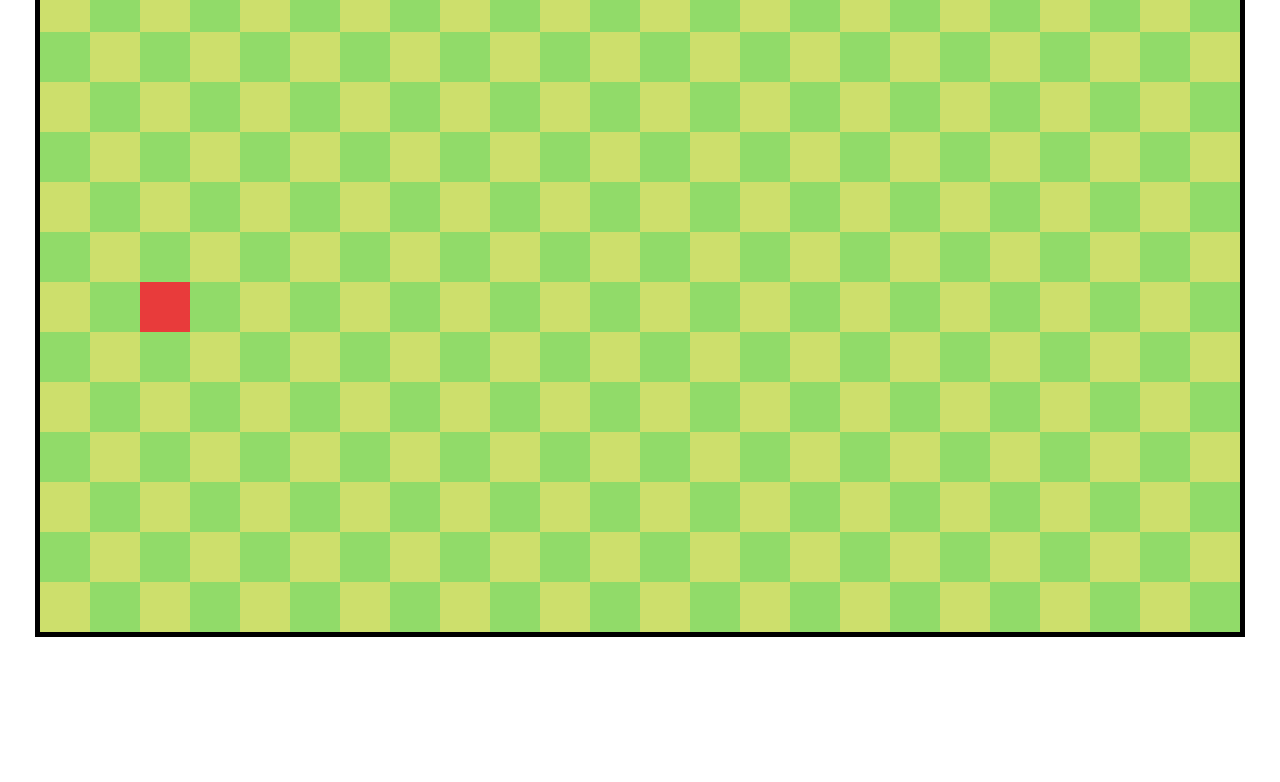
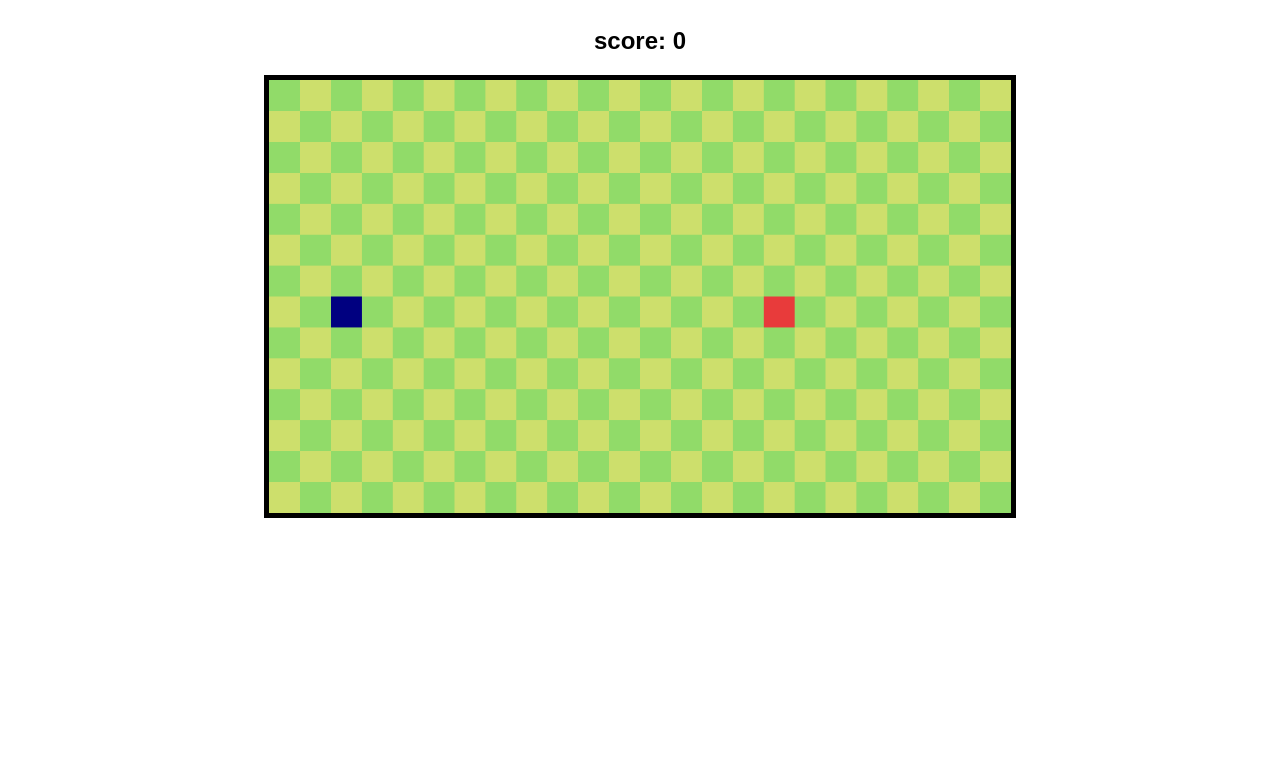
Before and after one commit to DomDodge/HTML_canvas-game, a plain HTML site: page index.html in a window 1280 px wide. Shown: the part 81-863 px from the top of the page. Before the commit the page ends 800 px from the top, so only its background shows below. Drawn offline with Linux system fonts and the light colour scheme.

Commit message:
basic functionality complete

```diff
--- a/app.js
+++ b/app.js
@@ -1,4 +1,5 @@
-let canvas = document.getElementById("gameScreen")
+let canvas = document.getElementById("gameScreen");
+let scoreText = document.getElementById("score-text");
 let ctx;
 
 // game variables
@@ -8,6 +9,11 @@ let speed = 5;
 let direction = "none";
 let nextDirection = "none";
 let tileSize = 50;
+let collected = false;
+let lastSpace = [200, 350];
+let coords = [800, 350];
+let previousDir = [];
+let score = 0;
 
 // Get Direction
 document.addEventListener('keydown', function(event) {
@@ -64,6 +70,16 @@ function isDead() {
         dead = true;
     }
 
+    deadList = deadZone();
+    for (let i = 0; i < deadList.length; i++) {
+        let x = Math.round(movementX / tileSize) * tileSize;
+        let y = Math.round(movementY / tileSize) * tileSize;
+
+        if(x === deadList[i][0] && y === deadList[i][1]) {
+            dead = true;
+        }
+    }
+
     return dead;
 }
 
@@ -80,21 +96,81 @@ function drawGrid() {
     }
 }
 
+function spawnAppleCords() {
+    let xDist = (canvas.width / tileSize);
+    let yDist = (canvas.height / tileSize);
+    let randX = Math.floor(Math.random() * xDist);
+    let randY = Math.floor(Math.random() * yDist);
+
+    deadList = deadZone();
+    for (let i = 0; i < deadList.length; i++) {
+        if(randX === deadList[i][0] && randY === deadList[i][1]) {
+            return spawnAppleCords();
+        }
+    }
+
+    collected = false;
+    return [randX * tileSize, randY * tileSize];
+}
+
+function storeDir() {
+    // see if the players direction is a tile different from last direction
+    if(Math.abs(lastSpace[0] - movementX) >= 50 || Math.abs(lastSpace[1] - movementY) >= 50) {
+        lastSpace[0] = movementX;
+        lastSpace[1] = movementY;
+        previousDir.push([movementX, movementY]);
+    }
+}
+
+function generateTail() {
+    for(let i = 1; i < score + 1; i++) {
+        let xVariance = 0;
+        let yVariance = 0;
+
+        lastDir = previousDir.at(-i);
+        ctx.fillStyle = "navy";
+
+        ctx.fillRect(lastDir[0], lastDir[1], tileSize, tileSize);
+    }
+}
+
 function startGame() {
     ctx = canvas.getContext("2d");
     requestAnimationFrame(gameLoop);
+}
+
+function deadZone() {
+    return previousDir.slice(-score, -1);
 }
 
 function gameLoop() {
     // Clear canvas
     ctx.clearRect(0, 0, canvas.width, canvas.height);
 
-    drawGrid(50);
+    drawGrid();
 
+    // Renter Cureent Apple
+    coords = collected ? spawnAppleCords() : coords;
+    ctx.fillStyle = "#e83b3b";
+    ctx.fillRect(coords[0], coords[1], tileSize, tileSize);
+
+    // Player
     movement();
+    ctx.fillStyle = "navy";
+    ctx.fillRect(movementX, movementY, tileSize, tileSize);
+    // Get the tail
+    generateTail();
 
-    ctx.fillStyle = "#e83b3b";
-    ctx.fillRect(movementX, movementY, tileSize, tileSize);
+    // Check if apple collected
+    if(movementX === coords[0] && movementY === coords[1]) {
+        score += 1;
+        collected = true;
+    }
+
+    // Store Past Directions
+    storeDir();
+
+    scoreText.textContent = "score: " + score;
 
     // Loop forever
     if(isDead() == false) {
--- a/index.html
+++ b/index.html
@@ -5,6 +5,8 @@
         <link rel="stylesheet" href="style.css">
     </head>
     <body onload="startGame()">
+        <h1>SNAKE GAME</h1>
+        <div><h2 id="score-text">score:</h2></div>
         <canvas id="gameScreen" width="1200" height="700"></canvas>
         <script src="app.js"></script>
     </body>
--- a/style.css
+++ b/style.css
@@ -1,7 +1,16 @@
+html {
+    overflow: hidden;
+}
+
 body {
     display: flex;
     justify-content: center;
     align-content: center;
+    flex-direction: column;
+    padding: 20%;
+    padding-top: 0;
+    text-align: center;
+    font-family: sans-serif;
 }
 
 canvas {
```
